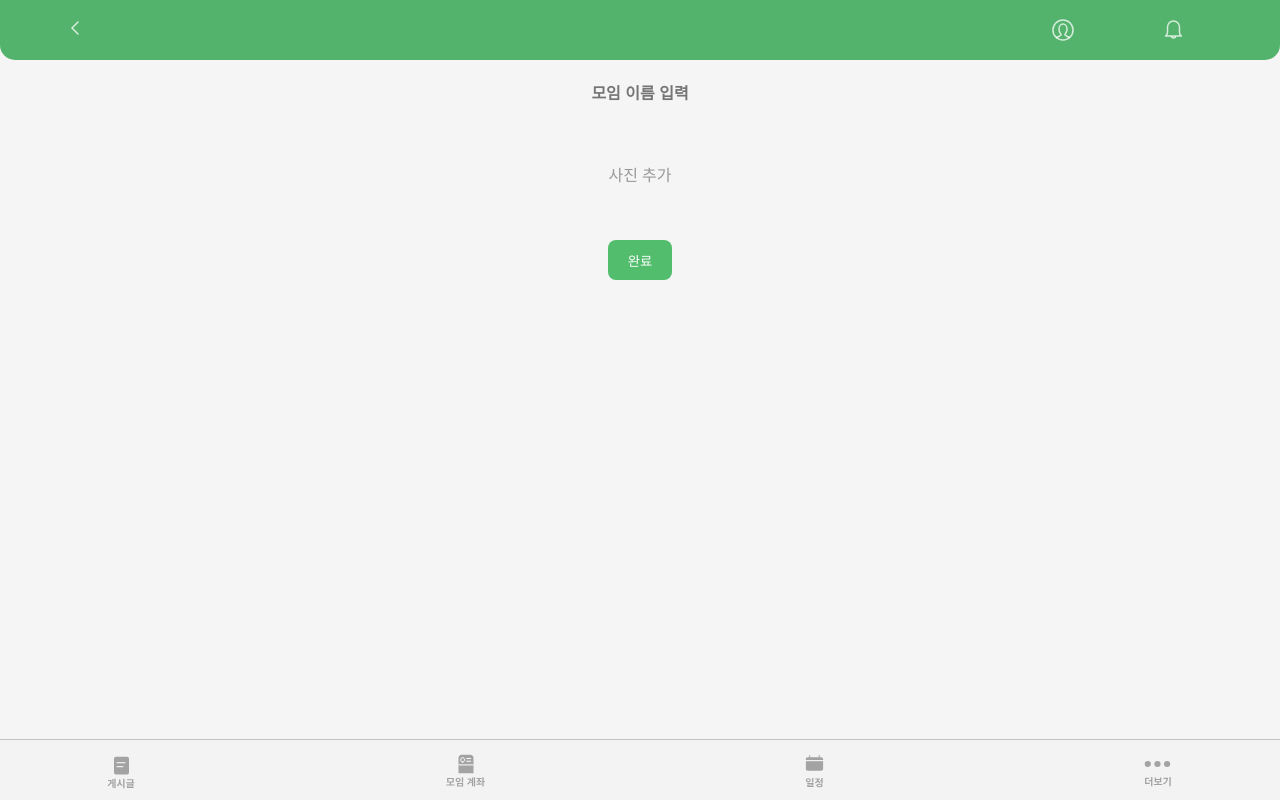
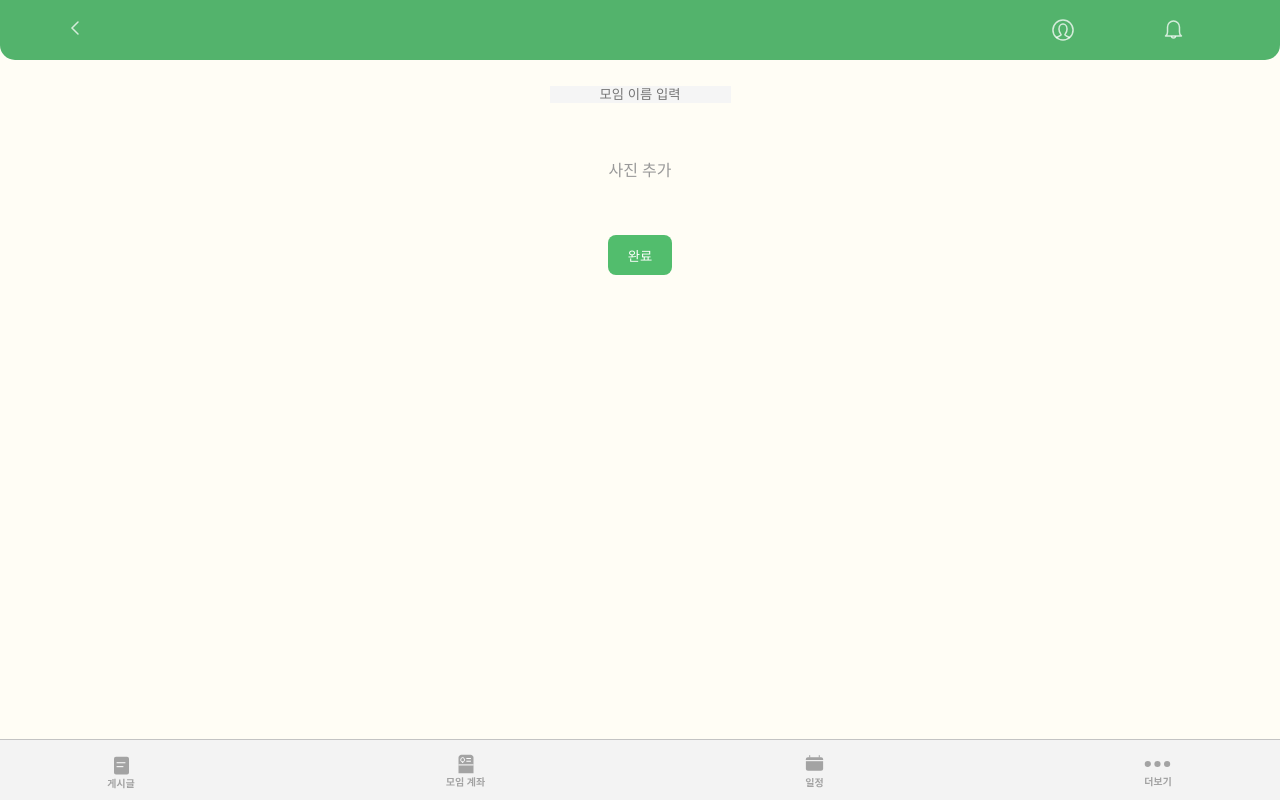
Before and after one commit to JJOK97/more-more, a React (Vite) app in the folder frontend/: page /create in a window 1280 px wide. Built offline with nearby package versions, Linux system fonts and the light colour scheme; a web font is replaced by a local one.

Commit message:
design: change css by global setting (S11P21A605-378)

```diff
--- a/frontend/src/assets/css/common/Main.css
+++ b/frontend/src/assets/css/common/Main.css
@@ -1,16 +1,9 @@
 :root {
 	--primary-color: #52bd6d;
 	--secondary-color: #aaa;
-	--background-color: #f5f5f5;
-	--text-color: #333;
+	--background-color: #FFFDF5;
+	--text-color: #000;
 	--card-shadow: 0 2px 4px rgba(0, 0, 0, 0.1);
-}
-
-body {
-	background-color: var(--background-color);
-	color: var(--text-color);
-	font-family: -apple-system, BlinkMacSystemFont, 'Segoe UI', Roboto, Oxygen, Ubuntu, Cantarell, 'Open Sans',
-		'Helvetica Neue', sans-serif;
 }
 
 .main-container {
--- a/frontend/src/assets/css/createGroup/CreateGroup.css
+++ b/frontend/src/assets/css/createGroup/CreateGroup.css
@@ -14,7 +14,7 @@
     align-items: center;
 }
 
-.group-name {
+.create-group-name {
     background-color: #f5f5f5;
     border: none;
     outline: none;
@@ -24,12 +24,12 @@
     text-align: center; /* 텍스트 중앙 정렬 */
 }
 
-.image-upload-container {
+.create-image-upload-container {
     display: flex; /* Flexbox를 사용하여 중앙 정렬 */
     justify-content: center; /* 수평 중앙 정렬 */
 }
 
-.image-upload {
+.create-image-upload {
     width: 100px;
     height: 100px;
     /* border: 1px dashed #ccc; */
@@ -40,13 +40,13 @@
     cursor: pointer;
 }
 
-.image-preview {
+.create-image-preview {
     width: 100%;
     height: 100%;
     object-fit: contain;
 }
 
-.add-photo {
+.create-add-photo {
     color: #999;
 }
 
--- a/frontend/src/assets/css/post/Post.css
+++ b/frontend/src/assets/css/post/Post.css
@@ -22,6 +22,8 @@
     outline: none;
     font-size: 0.75rem;
     padding: 0.5rem;
+    background-color: #FFFDF5;
+    width: 100%;
 }
 
 .comment-input-button {
--- a/frontend/src/pages/createGroup/CreateGroup.jsx
+++ b/frontend/src/pages/createGroup/CreateGroup.jsx
@@ -31,9 +31,9 @@ const CreateGroup = () => {
     return (
         <div className="create-group">
             <form className="create-group-form" onSubmit={handleSubmit}>
-                <div className="group-name-container">
+                <div className="create-group-name-container">
                     <input
-                        className="group-name"
+                        className="create-group-name"
                         placeholder='모임 이름 입력'
                         type="text"
                         value={groupName}
@@ -41,25 +41,25 @@ const CreateGroup = () => {
                         required
                     />
                 </div>
-                <div className="image-upload-container">
-                    <label htmlFor="imageInput" className="image-input-label" style={{ display: 'none' }}>Profile Image:</label>
+                <div className="create-image-upload-container">
+                    <label htmlFor="imageInput" className="create-image-input-label" style={{ display: 'none' }}>Profile Image:</label>
                     <input
                         type="file"
                         id="imageInput"
                         accept="image/*"
                         onChange={handleImageChange}
-                        className="image-input"
+                        className="create-image-input"
                         style={{ display: 'none' }} // 숨겨진 파일 입력
                     />
-                    <div className="image-upload" onClick={handleImageClick}>
+                    <div className="create-image-upload" onClick={handleImageClick}>
                         {imagePreview ? (
                             <img
                                 src={imagePreview}
                                 alt="Profile Preview"
-                                className="image-preview"
+                                className="create-image-preview"
                             />
                         ) : (
-                            <span className="add-photo">사진 추가</span>
+                            <span className="create-add-photo">사진 추가</span>
                         )}
                     </div>
                 </div>
```
